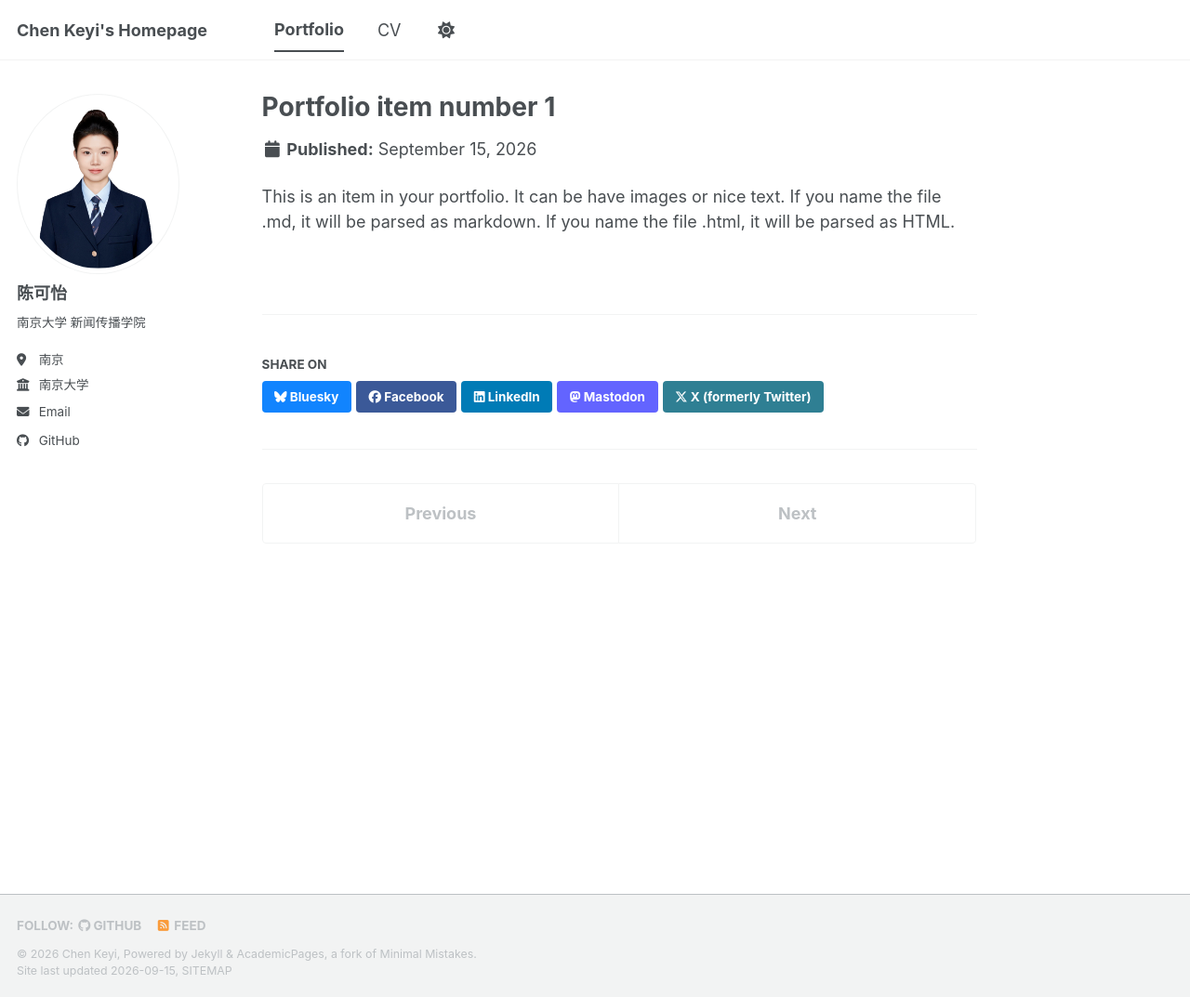
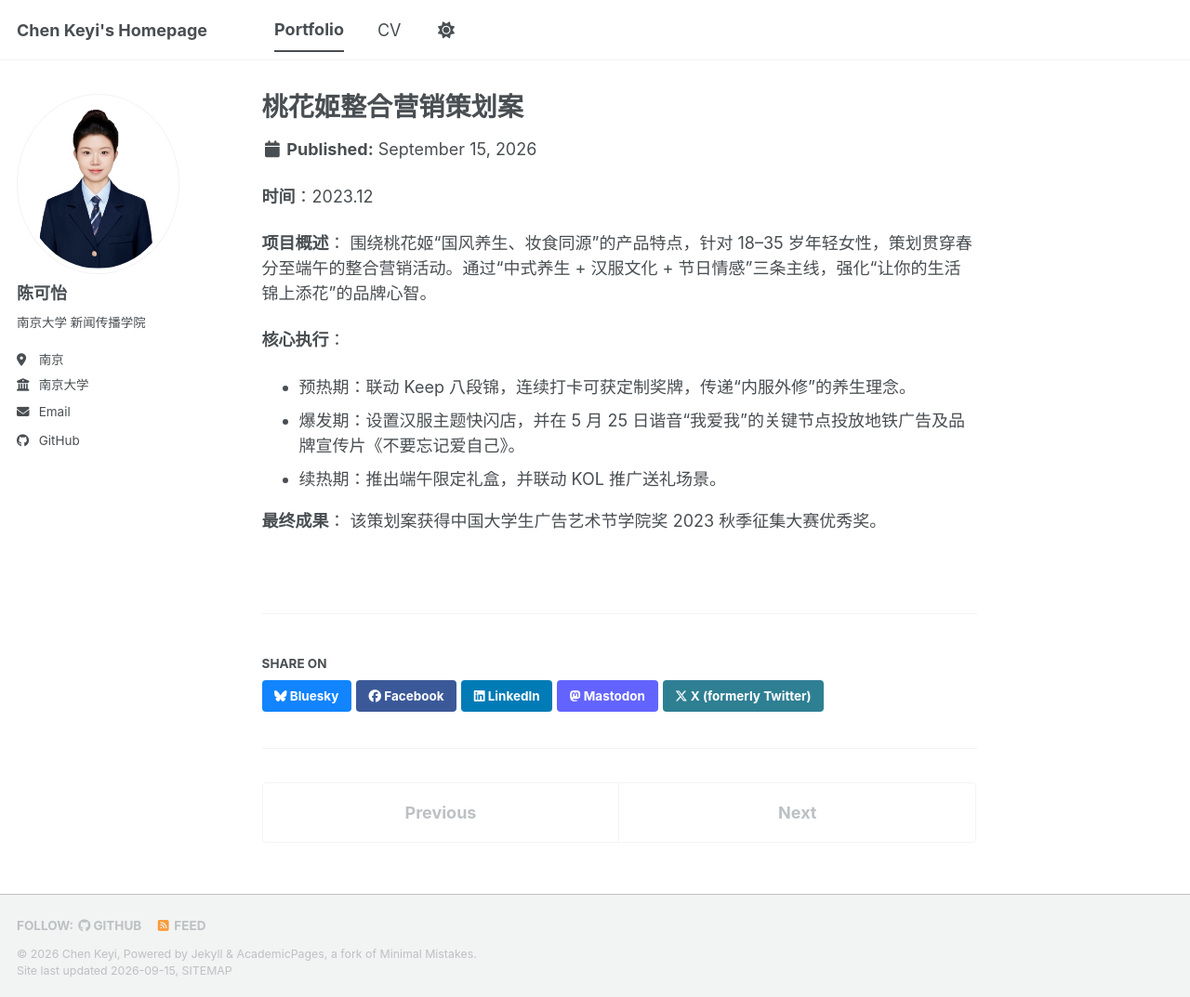
Before and after one commit to ChenKeyi0301/ChenKeyi0301.github.io, a Jekyll site: the page built from _portfolio/portfolio-1.md, in a window 1280 px wide and 1073 px high. Shown: the whole window at 93% size. Built offline with Jekyll 4.4.1, drawn with Linux system fonts in a browser that asks for light colours; a style sheet for code colours, icons or effects is not loaded.

Commit message:
Update portfolio-1.md

```diff
--- a/_portfolio/portfolio-1.md
+++ b/_portfolio/portfolio-1.md
@@ -1,7 +1,18 @@
 ---
-title: "Portfolio item number 1"
-excerpt: "Short description of portfolio item number 1<br/><img src='/images/500x300.png'>"
+title: "桃花姬整合营销策划案"
+excerpt: "中国大学生广告艺术节学院奖策划案优秀奖"
 collection: portfolio
 ---
 
-This is an item in your portfolio. It can be have images or nice text. If you name the file .md, it will be parsed as markdown. If you name the file .html, it will be parsed as HTML.
+**时间**：2023.12
+
+**项目概述**：
+围绕桃花姬“国风养生、妆食同源”的产品特点，针对 18–35 岁年轻女性，策划贯穿春分至端午的整合营销活动。通过“中式养生 + 汉服文化 + 节日情感”三条主线，强化“让你的生活锦上添花”的品牌心智。
+
+**核心执行**：
+- 预热期：联动 Keep 八段锦，连续打卡可获定制奖牌，传递“内服外修”的养生理念。
+- 爆发期：设置汉服主题快闪店，并在 5 月 25 日谐音“我爱我”的关键节点投放地铁广告及品牌宣传片《不要忘记爱自己》。
+- 续热期：推出端午限定礼盒，并联动 KOL 推广送礼场景。
+
+**最终成果**：
+该策划案获得中国大学生广告艺术节学院奖 2023 秋季征集大赛优秀奖。
```
